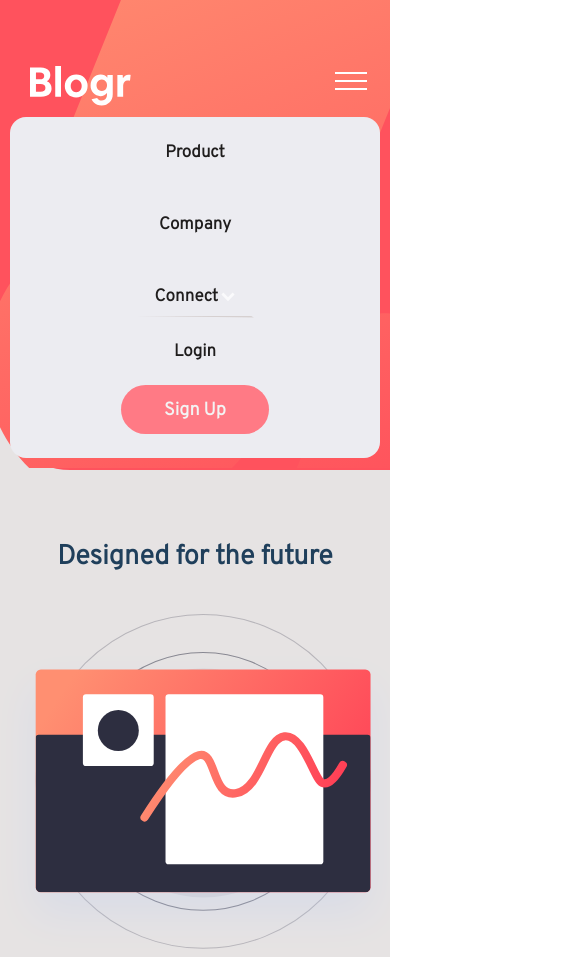
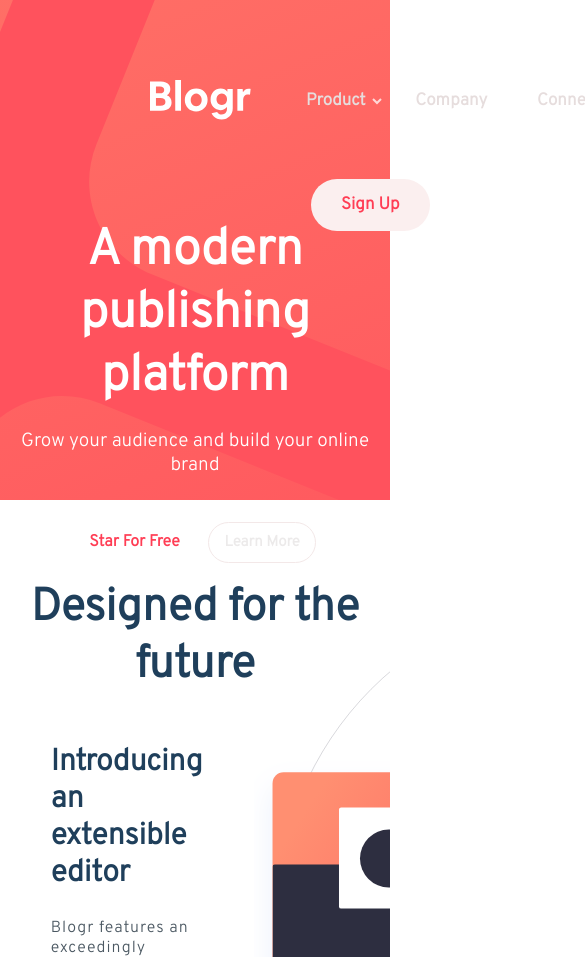
Before and after one commit to Jose1808x/retonumero3, a plain HTML site: page index.html in a window 390 px wide. Shown: the top 957 px of the page, 585 px wide, since content can reach past the window. Drawn offline with nearby package versions, Linux system fonts and the light colour scheme.

Commit message:
finalizando el reto

```diff
--- a/estilos/estilos3.css
+++ b/estilos/estilos3.css
@@ -1,210 +1,129 @@
+
 *{
-    margin:0px;
-    padding: 0px;
-    box-sizing:border-box;
-}
-a{
-    text-decoration:none;
-}
-/*------------------------------documento--------------------------------*/
-.padre{
-    display: flex;
-    flex-flow: column nowrap;
-    width: 100%;
-    background: rgb(230, 227, 227);
-
+    margin:0;
+    padding:0;
+    box-sizing: border-box;
+    font-family: 'Overpass', sans-serif;
 }
 .header{
-   background-color:hsl(356, 100%, 66%);
-   height: 450px;
+    width: 100%;
+    height: 500px;
     border-radius: 0 0 0 70px;
+    background:hsl(356, 100%, 66%);
 }
-  .contenedor1{
-    background:url(../imagenes/bg-pattern-intro.svg);
-    background-position: 21% 50%;
+.logo-mobile{
+    margin-left: 150px;
+    margin-top: 10px;
+}
+/*-----------------------------------------------Imagen del Header-------------------------------------------------*/
+header nav{
+    padding-top: 70px;
+    display: flex;
+    background: url(../imagenes/bg-pattern-intro.svg);
     background-attachment: contain;
-    background-repeat: no-repeat;
-    background-size: 180%;
-    display: flex;
-    flex-flow: column nowrap;
-    height: 450px;
+    background-position: -170% 49%;
     width: 100%;
-    justify-content: space-between;
-    align-items: center;
-    margin: 0 auto;
+    height: 500px;
+    z-index: 1000;
+    /*margin: 20px auto;*/
 }
-  .menu{
-    display: flex;
-    flex-flow:row nowrap;
-    height: 100px;
-    width: 100%;
-    align-items: center;
+/*-----------------------------------------------Estilos a los enlaces---------------------------------------------*/
+header nav ul{
+    list-style: none;
+    margin-top: 5px;
+    margin-left: 40px;
 }
-   .logo{
-    flex:1 1 auto;
-    margin-left: -165px;
-    margin-top: 75px;
-   }
-   /*.......................menu de navegacion---------------------------*/
-.nav{
-    flex-direction: row;
-    align-items: center;
-    display: flex;
-    justify-content: space-around;
-    min-height: 8vh;
-    padding-top: 120px;
-    padding-bottom: 25px;
-    margin-right: -350px;
-    width: 1200px
-     /* flex: 30 auto;
-    margin-left: 90px;
+header nav ul li{
+    display: inline-block;
     position: relative;
-    margin-top: 75px;*/
-}
-/*-------------es aqui el cambio de los botones------------*/
-
-.principal{
-    height: 100%;
-    transition: transform .5s;
-    display: flex;
-    margin-left: -200px;
-}
-.item{
-    list-style: none;
-    position: relative;
-    overflow: hidden;
-    height: 100%;
-    --clip: polygon(0 0, 100% 1%, 100% 0, 0 0);
-    --transform: rotate(0);
-}
-.item:hover{
-    --clip: polygon(0 0, 100% 1%, 100% 100%, 0% 100%);
-    --transform: rotate(-180deg);
-    overflow: visible;
-}
-.bot1{
-    color: #e6dddd;
-    text-decoration: none;
-    font-size: 17px;
-    font-weight: bold;
-    padding: 5px 20px;
-    display: flex;
-    height: 100%;
-    text-align: center;
-    font-family: 'Overpass', sans-serif;
-}
-.bot1:hover{
-    color: #fff;
-    transition: .3s;
-    text-decoration: underline;
-}
-.flecha2{
-    color: #e6dddd;
-    transform: var(--transform);
-    transition: transform .3s;
-    height:10px;
-    margin-top: 6px;
-    margin-left: 3px;
-    display: block;
-}
-.flecha2:hover{
-    color: #fff;
-    transition: .3s;
-}
-.submenu{
-    list-style-type: none;
-    transition:clip-path .3s;
-    clip-path: var(--clip);
-    position: absolute;
-    right: 0;
-    bottom: 0;
-    width: max-content;
-    transform: translateY(100%);
-    background: rgb(251, 249, 249);
-    border-radius: 5px;
-    padding: 10px 10px;
-    margin-top: -30px;
-}
-ul{
-    text-decoration: none;
-}
-.lista_inside{
-    font-family: 'Overpass', sans-serif;
-    padding: 100px 20px 100px 7px;
-    color: #141212;
-    text-decoration: none;
-}
-.aside a:hover{
-    font-weight: bold;
-}
-.registro{
-    text-decoration: none;
-    margin:0 0 0 300px;
-    list-style-type: none;
-    margin-top: 13px;
-    font-family: 'Overpass', sans-serif;
-}
-.login{
-    background: transparent;
-    color: #e6dddd;
-    text-decoration: none;
     font-size: 17px;
     font-weight: bold;
 }
-.login:hover{
-    text-decoration: underline;
-    color: #f3f3f3;
-}
-.inicio{
-   margin-left: 45px;
-   list-style-type: none;
-   background: rgb(232, 232, 236);
-   border-radius: 90px;
-   padding: 10px 10px;
-   font-family: 'Overpass', sans-serif;
-   overflow: hidden;
-}
-.inicio:hover{
-    transition: .3s;
-    background: hsl(355, 100%, 74%);
-}
-.inicio a:hover{
-    transition: .3s;
-    color: #fff;
-}
-.signup{
-    padding: 20px 20px;
+header nav ul li a{
+    color: #e6dddd;
     text-decoration: none;
-    color: hsl(353, 100%, 62%);
-    margin-top: 10px;
-    font-size: 18px;
+    display: block;
+    padding: 15px;
     font-weight: bold;
 }
-.icono{
+header nav ul li a:hover{
+    text-decoration: underline;
+    color: white;
+    transition: .3s;
+}
+.submenu:hover .arrow1{
+     transform: rotate(-180deg);
+}
+/*------------------------------------------------flechas 1 y 2-------------------------------------------------------*/
+.flecha1{
+    margin-left: 2px;
+}
+.arrow1{
+   transition: .4s;
+}
+.flecha2{
     display: none;
-     float: right;
+}
+/*-----------------------------------------------------Submenu------------------------------------------------------*/
+.children li{
+    text-decoration: none;
+    color: rgb(3, 3, 3);
+    width: 100%;
+    padding-bottom: 15px;
+}
+.children li:hover{
+    text-decoration: underline;
+    background: transparent;
+    font-weight: bold;
+}
+/*-------------------------------------------------Caja del submenu-------------------------------------------------*/
+header nav ul li .children{
+    display: none;
+    background: rgb(243, 243, 243);
+    position: absolute;
+    margin-left: auto;
+    text-align: center;
+    width: 150%;
+    margin-top: -7px;
+    margin-left: -25px;
+    border-radius: 15px;
+}
+header nav ul li:hover .children{
+    display: block;
+    cursor: pointer;
+}
+/*-----------------------------------------------Botones de la derecha----------------------------------------------*/
+.inicio{
+    margin-left: 520px;
+    font-weight: bold;
+    font-size: 17px;
+}
+.inicio a{
+    color: #e6dddd;
+}
+.registro{
+    margin-left: 20px;
+    padding: 0px 15px;
+    border-radius: 30px;
+    background: rgb(251, 239, 239);
+}
+.registro:hover{
+    background: hsl(355, 100%, 74%);
+    transition: .3s;
+}
+.registro a{
+    color: hsl(353, 100%, 62%);
+    font-weight: bold;
+}
+.registro a:hover{
+    text-decoration: none;
 }
 .ham{
-     border:none;
-     cursor: pointer;
-     color: #fff;
-     width: 30px;
-     margin: 0;
-     padding: 0;
-     background-color: transparent;
+    padding-left: 20px;
+    padding-top: 20px;
     display: none;
 }
- .ham span{
-     display: block;
-     background-color:#f3f3f3;
-     height: 3px;
-     width: 28px;
-     margin: 10px auto;
-     border-radius: 2px;
- }
-
- /*------------------texto dentro del header---------------*/
-
+/*-----------------------------------------------Texto dentro del Header--------------------------------------------*/
 .texto{
     height:130px;
     margin-top: -300px;
@@ -222,9 +141,7 @@ h1{
     font-size: 19px;
     font-family: 'Overpass', sans-serif;
 }
-
-/*----------------------botones--------------------*/
-
+/*--------------------------------------------Botones dentro del Header---------------------------------------------*/
 .botones{
     margin-top: 55px;
     margin-left: auto;
@@ -263,8 +180,7 @@ h1{
     color: hsl(353, 100%, 62%);
     transition: .3s;
 }
-
-                   /*------------------editor--------------------*/
+/*---------------------------------------------------Titulo-------------------------------------------------------*/
 .titulo{
         text-align: center;
         color: hsl(208, 49%, 24%);
@@ -273,6 +189,7 @@ h1{
         padding-bottom: 50px;
         font-family: 'Overpass', sans-serif;
 }
+/*----------------------------------------------------Editor-------------------------------------------------------*/
 .editor{
     display:grid;;
     grid-template-columns: 65% 35%;
@@ -285,6 +202,12 @@ h1{
     padding-right: 15%;
     font-size: 20px;
     margin-bottom: 100px;
+}
+.parrafo2{
+    color:hsl(207, 13%, 34%);
+    font-size: 16px;
+    font-family: 'Overpass', sans-serif;
+    letter-spacing: 1px;
 }
 .imagen1{
     background: url(../imagenes/illustration-editor-desktop.svg);
@@ -303,15 +226,8 @@ h3{
     font-size: 30px;
     font-family:'Overpass', sans-serif;
 }
-.parrafo2{
-    color:hsl(207, 13%, 34%);
-    font-size: 16px;
-    font-family: 'Overpass', sans-serif;
-    letter-spacing: 1px;
-}
-               /*-------------------mobile------------------------*/
-
-.mobile{
+/*-----------------------------------------------------mobile-------------------------------------------------------*/
+.mobile2{
     height: 300px;
     background: hsl(237, 17%, 21%);
     display:grid;
@@ -345,8 +261,7 @@ h3{
     padding-left: 60px;
     z-index: 1;
 }
-             /*----------------------laptop-----------------------*/
-
+/*--------------------------------------------------Laptop-------------------------------------------------------*/
 .laptop{
     display:grid;;
     grid-template-columns: 40% 60%;
@@ -377,10 +292,10 @@ h3{
     font-family: 'Overpass', sans-serif;
     letter-spacing: 1px;
 }
-                 /*---------------------footer-----------------------*/
+/*--------------------------------------------------Footer--------------------------------------------------------*/
 .footer{
     width: 100%;
-    height: 300px;
+    height: 350px;
     background: hsl(240, 10%, 16%);
     border-radius: 0 70px 0 0;
     display:grid;
@@ -436,6 +351,7 @@ h4{
     font-size: 18px;
 }
 .listas li a{
+    text-decoration: none;
     color: hsl(240, 2%, 79%);
     font-family:'Overpass', sans-serif;
 }
@@ -443,199 +359,158 @@ h4{
     border-bottom: 1px solid #fff;
     transition: 0.3s;
 }
+/*-------------------------------------------------Version MOBILE--------------------------------------------------*/
+@media screen and (max-width: 375px){
 
-                 /*-----------------------version moviles----------------------------*/
-
-@media screen and (max-width:800px){
-    .padre{
-        flex: 1 1 100%;
-        flex: wrap;
+    .logo-mobile{
+        margin-left: 40px;
+        margin-bottom: 30px;
     }
-    .header{
-        flex-direction: wrap;
-        height: 470px;
+    .ham{
+        margin-top: -85px;
+        z-index: 20;
+        margin-left: 270px;
+        width: 100%;
+        display: block;
+        position: absolute;
     }
-    .contenedor1{
-        background:url(../imagenes/bg-pattern-intro.svg);
-        background-position: 30% 45%;
-        background-attachment: contain;
-        background-repeat: no-repeat;
-        background-size: 300%;
-        display: flex;
-        flex-flow: column nowrap;
-        height: 468px;
+    .ham:hover{
+        cursor: pointer;
     }
-    .logo{
-        margin-left: 30px;
-        z-index: 1;
+    header nav{
+     width: 98%;
+     height: 500px;
+     display: block;
+     background-position: -253% 32%;
+     background-size: 330%;
+     border-radius: 0 0 0 70px;
+     margin-left: auto;
+     margin-right: auto;
+     justify-content: center;
     }
-    .nav{
-        display: flex;
-        justify-content: space-around;
-        min-height: 8vh;
-        font-size: 1.4rem;
-        flex-direction: column;
-        align-items: center;
-        padding-top: 250px;
-        padding-bottom: 25px;
-
-        /* ---------estilos actualizados----------*/
-        width: 100vw;
-        position: absolute;
-        z-index: 20;
-        display: flex;
-        justify-content: center;
-       /* margin-top: 250px;
-        font-size: 10px;
-        flex-direction: column;
-        align-items: flex-start;
-        margin-left: -150px;
-        padding: 25px 0;
-        width: 95%;*/
+    header nav ul li{
+        display: block;
     }
-    /*.principal{
-        flex-direction: column;
-        justify-content: space-around;
-        align-items: center;
-        height: auto;
-        margin: 0;
-        padding: 0;
-        background: #bbb;
-        display: flex;
-    }*/
-    .principal-activado{
-        display: flex;
-        margin-top: 250px;
-        background: rgb(197, 81, 81);
-        width: 95%;
-        border-radius: 1rem;
-        flex-direction: column;
-        z-index:2;
-        top: 11rem;
-        padding-bottom: 1.5rem;
-        background: rgb(236, 236, 241);
-        /*display: none;*/
+    header nav ul li a{
+        color: black;
     }
-    .item{
-        padding: 20px 20px;
-        margin: 0 auto;
-
+    header nav ul li a:hover{
+        color: rgb(68, 64, 64);
+        text-decoration: none;
     }
-    .bot1{
-        color: rgb(31, 29, 29);
+    /*-------------------------------------------Flechas 1 y 2 mobile----------------------------------------------*/
+    .flecha1{
+        display: none;
     }
-    .bot1:hover{
-        color: black;
-        text-decoration: underline;
-        transition: .4s;
+    .flecha2{
+        display: inline-block;
+    }
+    .arrow2{
+        transform: rotate(-180deg);
+    }
+    .lista-mobile{
+        margin-left: -30px;
     }
     .submenu{
-        list-style-type: none;
-        transition: clip-path .3s;
-        clip-path: var(--clip);
+        margin-left: -30px;
+    }
+    /*-------------------------------------------SUBMENU Mobile--------------------------------------------*/
+    header nav ul li .children{
+        width: 95%;
         position: relative;
-        transform:translateY(100%);
-        background: rgb(214, 208, 208);
-        border-radius: 5px;
-        margin-top: -140px;
-        width: 100%;
+        background: rgb(228, 220, 220);
+        text-align: center;
+        margin-left: 4px;
+        margin-top: -7px;
+        border-radius: 15px;
+        display: block;
     }
-    .lista_inside{
-        width: 90%;
-        margin: center;
-
+    .children li{
+        text-decoration: none;
+        color: rgb(71, 66, 66);
+        padding-bottom: 10px;
+    }
+    .children li:hover{
+        text-decoration: none;
+        color: black;
+        font-weight: bold;
+    }
+    /*--------------------------------------------NAV Mobile-----------------------------------------------*/
+    .menu-mobile{
+        display: none;
+        text-align: center;
+        width: 95%;
+        position: relative;
+        padding-bottom: 30px;
+        margin-left: 10px;
+        background:rgb(245, 246, 246);
+        border-radius: 7px;
+        box-shadow: rgb(97, 96, 96) 0 10px 10px 0px;
+    }
+    .menu-mobile.activado{
+       display: block;
     }
     .inicio{
-        width: 40%;
-        text-align: center;
-        margin: 0 auto;
-        background: hsl(355, 100%, 74%);
+        font-weight: bold;
+        font-size: 17px;
+        margin-left: -40px;
     }
-    .inicio:hover{
-        border: 1px solid #f3f3f3;
-    }
-    .signup{
-        color: #f3f3f3;
+    .inicio a{
+        color: black;
     }
     .registro{
-        margin: 0 auto;
-        margin-bottom: 20px;
+        margin-left: 55px;
+        padding: 0 10px;
+        background: hsl(353, 100%, 62%);
+        width: 50%;
     }
-    .login{
-        color: rgb(31, 29, 29);
+    .registro:hover{
+        background:hsl(355, 100%, 74%);
     }
-    .login:hover{
-        color: rgb(12, 11, 11);
-        text-decoration: underline;
-        transition: .4s;
+    .registro a{
+        color: rgb(251, 239, 239);
     }
-    .ham{
-        display: block;
-        position: absolute;
-        margin-top: 65px;
-        right: 25px;
+    .registro a:hover{
+        color: #f3f3f3;
     }
     .texto{
         margin-top: -340px
     }
     h1{
-        font-size: 34px;
+        font-size: 36px;
         padding: 20px 20px;
         font-family: 'Overpass', sans-serif;
         text-align: center;
     }
     .parrafo{
-        font-size: 20px;
+        width: 80%;
+        margin: -15px auto;
+        font-size: 17px;
         font-family: 'Overpass', sans-serif;
     }
     .botones{
-        margin-top: 15px;
+        margin-top: 55px;
         display: block;
     }
-    .boton1{
-        padding: 10px 15px;
-        color: hsl(355, 100%, 74%);
-        background:#fff;
-        border-radius:30px;
-        font-size: 15px;
-        margin-right: 10px;
-        font-family: 'Overpass', sans-serif;
-   }
-   .boton1:hover{
-       background:hsl(355, 100%, 74%);
-       color: #f3f3f3;
-       transition: .3s;
-   }
-   .boton2{
-       border: 1px solid rgb(243, 232, 232);
-       padding: 10px 15px;
-       color: rgb(236, 234, 234);
-       background:transparent;
-       border-radius:30px;
-       font-size: 15px;
-       font-family: 'Overpass', sans-serif;
-   }
-   .boton2:hover{
-       background:rgb(255, 255, 255) ;
-       color: hsl(355, 100%, 74%);
-       transition: .3s;
-   }
+    /*--------------------------------------------Titulo Mobile-------------------------------------------------*/
     .titulo{
         text-align: center;
+        color: hsl(208, 49%, 24%);
         font-size: 18px;
         padding-top: 70px;
         padding-bottom: 50px;
         font-family: 'Overpass', sans-serif;
     }
+    /*-----------------------------------------------Editor Mobile-------------------------------------------------*/
     .imagen1{
         background: url(../imagenes/illustration-editor-mobile.svg);
         background-size: cover;
-        background-position: 20%;
+        background-position: 29%;
         background-repeat: no-repeat;
         background-attachment: contain;
         position: absolute;
         flex-direction: wrap;
-        width: 100%;
+        width: 95%;
         margin-top: -10px ;
         height: 340px;
     }
@@ -660,12 +535,13 @@ h4{
         font-size: 12px;
         margin-top: 20px;
     }
+    /*----------------------------------------------Celular Mobile--------------------------------------------------*/
     .celular img{
         width: 100%;
-        height: 300px;
+        height: 280px;
         position: relative;
         margin-left: -30px;
-        margin-top: -100px;
+        margin-top: -80px;
     }
     .aside{
         text-align: center;
@@ -691,7 +567,7 @@ h4{
     .parrafo3{
         font-size: 60px;
     }
-    .mobile{
+    .mobile2{
         background: hsl(237, 17%, 21%);
         display:grid;
         grid-template-columns: 0% 100%;
@@ -712,6 +588,7 @@ h4{
        text-align: center;
        width: 100%;
     }
+/*-----------------------------------------------Laptop Mobile-----------------------------------------------------*/
     .laptop{
        display:flex;
        flex-direction: column;
@@ -737,17 +614,19 @@ h4{
         text-align: center;
     }
     .poweful{
-        margin-top: -58px;
+        margin-top: -68px;
     }
+/*--------------------------------------------------Footer Mobile------------------------------------------------*/
     .footer{
         width: 100%;
         height: 800px;
+        padding-top: 10px;
         display:block;
     }
     .logo2{
         margin-left: auto;
         margin-right: auto;
-        margin-top: 60px;
+        margin-top: 70px;
         width: 80px;
         height: 80px;
         display: flex;
--- a/index.html
+++ b/index.html
@@ -14,44 +14,26 @@
 <body>
    <div class="padre">
        <header class="header">
-        <div class="contenedor1">
-           <div class="menu">
-              <div class="logo">
-                   <img class="img" src="imagenes/logo.svg" alt="">
-              </div>
-              <div class="nav">
-                <ul class="principal-activado">
-                <li class="item">
-                    <a class="bot1" href="#">Product</a>
+            <nav class="navbar">
+                <div class="logo-mobile"> <img src="imagenes/logo.svg" alt=""></div>
+                <div class="ham" id="ham"><img class="hamburguesa" src="imagenes/icon-hamburger.svg" alt=""></div>
+               <div class="menu-mobile" id="menu-mobile">
+                   <ul class="mobile" id="mobile">
+                       <li class="lista-mobile" id="lista-mobile"><a href="#">Product <span class="flecha1"><img src="imagenes/icon-arrow-light.svg" alt=""></span><span class="flecha2"><img src="imagenes/icon-arrow-dark.svg" alt=""></span></a></li>
+                       <li class="lista-mobile" id="lista-mobile"><a href="#">Company <span class="flecha1"><img src="imagenes/icon-arrow-light.svg" alt=""></span><span class="flecha2"><img src="imagenes/icon-arrow-dark.svg" alt=""></span></a></li>
+                       <li class="submenu" id="submenu"><a href="#">Connect <span class="flecha1"><img class="arrow1" src="imagenes/icon-arrow-light.svg" alt=""></span><span class="flecha2"><img class="arrow2"src="imagenes/icon-arrow-dark.svg" alt=""></span></a>
+                     <ul class="children" id="children">
+                          <li class="item-submenu" id="item-submenu"><a href="#"></a>Contact</li>
+                          <li class="item-submenu" id="item-submenu"><a href="#"></a>Newsletter</li>
+                          <li class="item-submenu" id="item-submenu"><a href="#"></a>Likedln</li>
+                      </ul>
                        </li>
-                <li class="item">
-                    <a class="bot1" href="#">Company</a>
-                </li">
-                <li class="item">
-                    <a class="bot1" href="#">Connect <img class="flecha2" src="imagenes/icon-arrow-light.svg" alt=""></a>
-                    <ul class="submenu">
-                        <li class="aside">
-                            <a class="lista_inside" href="#">Contact<!-- a cada boton le agregare una flecha roja con la clase flecha1 y la desaparecere en el css y la aparecere en la media--></a>
-                        </li>
-                        <li class="aside">
-                            <a class="lista_inside" href="#">Newsletter</a>
-                        </li>
-                        <li class="aside">
-                            <a class="lista_inside" href="#">Likedln</a>
-                        </li>
-                    </ul>
-                    <li class="registro">
-                        <a class="login" href="#">Login</a>
-                    </li>
-                    <li class="inicio">
-                        <a class="signup" href="#">Sign Up</a>
-                    </li>
-                </li>
+                       <li class="lista-mobile inicio"><a href="#">Login</a></li>
+                       <li class="lista-mobile registro"><a href="#">Sign Up</a></li>
                    </ul>
                </div>
-              <a class="ham" href=""><img src="imagenes/icon-hamburger.svg" alt=""></a>
-           </div>
-        </div>
+
+           </nav>
          <div class="texto">
             <h1>
                 A modern publishing platform
@@ -81,7 +63,7 @@
            </div>
            <div class="imagen1"></div>
        </div>
-       <div class="mobile">
+       <div class="mobile2">
           <div class="imagen3">
              <img class="circulo"src="imagenes/bg-pattern-circles.svg" alt="">
           </div>
@@ -146,13 +128,9 @@
               </ul>
           </div>
         </div>
-
       </div>
 
 </div>
-
+   <script src="lenguaje/lenguaje.js"></script>
 </body>
 </html>
-<script src="lenguaje/lenguaje.js"></script>
-<script src="https://code.jquery.com/jquery-3.2.1.slim.min.js" integrity="sha384-KJ3o2DKtIkvYIK3UENzmM7KCkRr/rE9/Qpg6aAZGJwFDMVNA/GpGFF93hXpG5KkN" crossorigin="anonymous"></script>
-<script src="https://cdnjs.cloudflare.com/ajax/libs/popper.js/1.12.9/umd/popper.min.js" integrity="sha384-ApNbgh9B+Y1QKtv3Rn7W3mgPxhU9K/ScQsAP7hUibX39j7fakFPskvXusvfa0b4Q" crossorigin="anonymous"></script>
--- a/lenguaje/lenguaje.js
+++ b/lenguaje/lenguaje.js
@@ -0,0 +1,6 @@
+const ham = document.querySelector('.ham');
+const enlaces = document.querySelector('.menu-mobile');
+
+ham.addEventListener('click', ()=>{
+  enlaces.classList.toggle('activado');
+});
```
Lines whose indentation alone changed are shown as unchanged.
